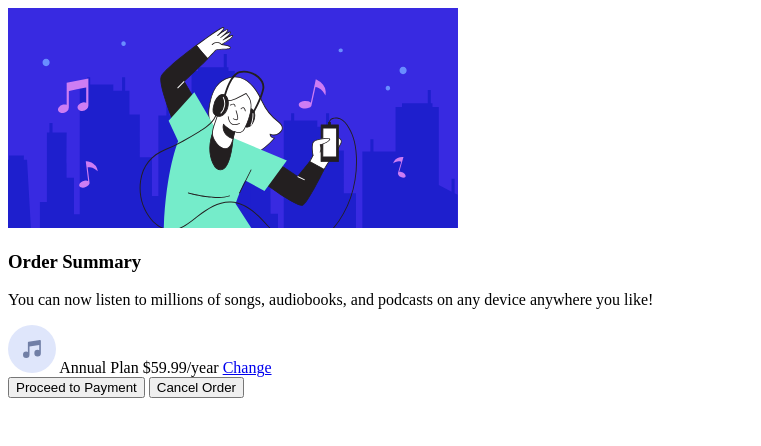
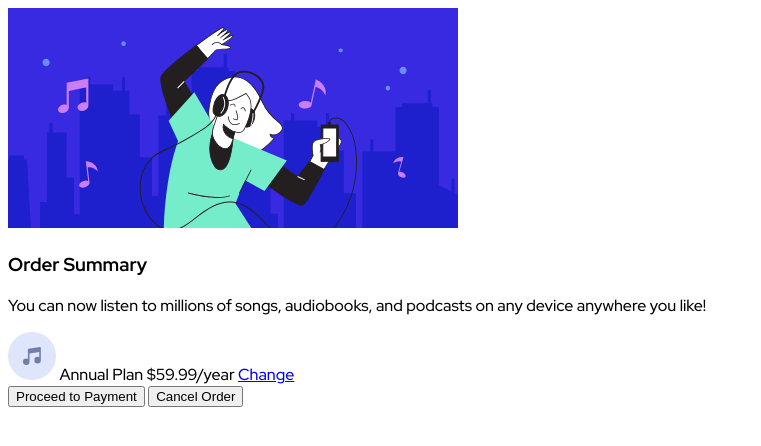
Before and after one commit to pietyr/order-summary-component, a plain HTML site: page index.html in a window 1280 px wide. Shown: the whole page, without its empty margins (0-761 px from the left). Drawn offline with Linux system fonts and the light colour scheme; files that its build step writes are made by us from their sources.

Commit message:
Added css boilerplate. Added font and custom properties

```diff
--- a/index.html
+++ b/index.html
@@ -11,7 +11,13 @@
 			href="./images/favicon-32x32.png"
 		/>
 		<title>Frontend Mentor | Order summary card</title>
-		<link rel="stylesheet" href="style.css" />
+		<link rel="preconnect" href="https://fonts.googleapis.com" />
+		<link rel="preconnect" href="https://fonts.gstatic.com" crossorigin />
+		<link
+			href="https://fonts.googleapis.com/css2?family=Red+Hat+Display:wght@500;700;900&display=swap"
+			rel="stylesheet"
+		/>
+		<link rel="stylesheet" href="styles/style.css" />
 	</head>
 	<body>
 		<main>
--- a/styles/style.css
+++ b/styles/style.css
@@ -0,0 +1,21 @@
+:root {
+	--pale-blue: hsl(225, 100%, 94%);
+	--bright-blue: hsl(245, 75%, 52%);
+	--very-pale-blue: hsl(225, 100%, 98%);
+	--desaturated-blue: hsl(224, 23%, 55%);
+	--dark-blue: hsl(223, 47%, 23%);
+}
+
+html {
+	box-sizing: border-box;
+}
+
+*,
+*::before,
+*::after {
+	box-sizing: inherit;
+}
+
+body {
+	font-family: "Red Hat Display", sans-serif;
+}
```
